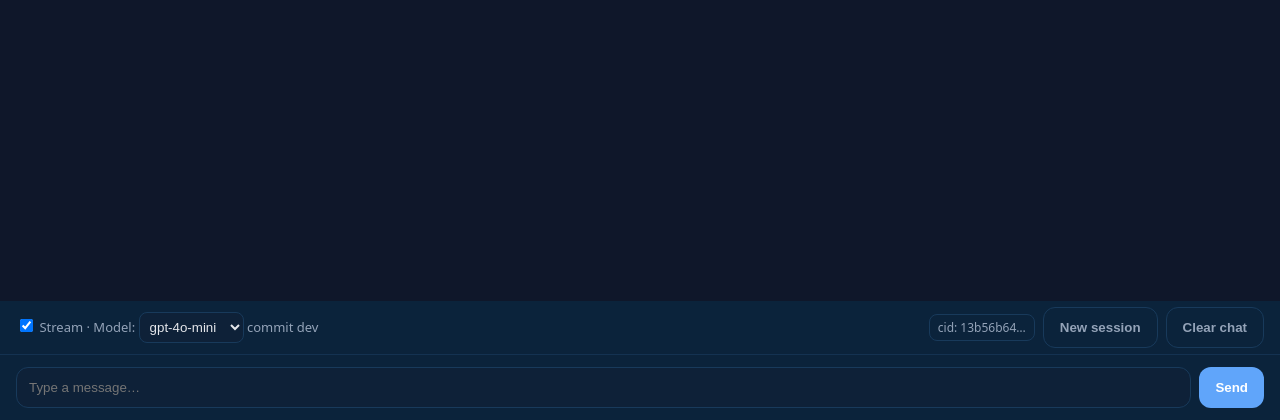
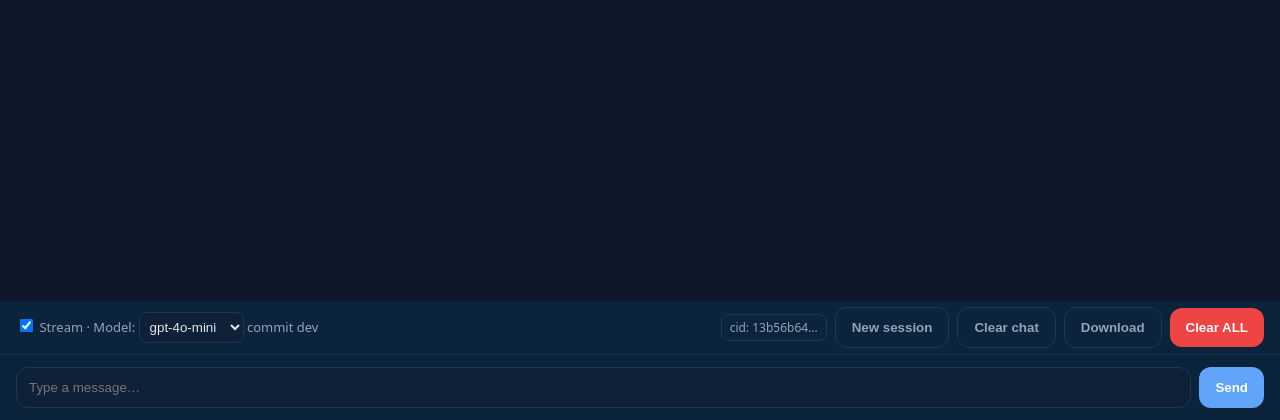
Before and after one commit to goatman88/friday_full_bundle, a Flask app: page / in a window 1280 px wide. Shown: the part 380-800 px from the top of the page. Run offline with Flask 3, Linux system fonts and the light colour scheme.

Commit message:
Update chat.html

```diff
--- a/templates/chat.html
+++ b/templates/chat.html
@@ -29,6 +29,7 @@
     [data-theme="light"] input[type=text]{background:#fff; border:1px solid #ccc}
     button{background:var(--accent); color:#fff; border:0; padding:12px 16px; border-radius:12px; font-weight:600; cursor:pointer}
     button.secondary{background:transparent; color:var(--muted); border:1px solid #183a5b}
+    button.warn{background:#ef4444}
     button:hover{opacity:.9}
     .themeToggle{cursor:pointer; margin-left:10px; font-size:13px; color:var(--muted)}
   </style>
@@ -61,6 +62,8 @@
       <span id="cidLabel" class="pill"></span>
       <button id="newCid" class="secondary">New session</button>
       <button id="clearChat" class="secondary" title="Clear UI and server history for this session">Clear chat</button>
+      <button id="downloadChat" class="secondary" title="Download this session as JSON">Download</button>
+      <button id="purgeAll" class="warn" title="Admin: purge ALL sessions">Clear ALL</button>
     </div>
   </div>
 
@@ -81,6 +84,8 @@
   const cidLabel = document.querySelector("#cidLabel");
   const newCidBtn = document.querySelector("#newCid");
   const clearBtn = document.querySelector("#clearChat");
+  const downloadBtn = document.querySelector("#downloadChat");
+  const purgeAllBtn = document.querySelector("#purgeAll");
   const streamChk = document.querySelector("#stream");
 
   // --- Theme persistence ---
@@ -115,9 +120,7 @@
     log.appendChild(b);
     log.scrollTop = log.scrollHeight;
   }
-  function clearUI(){
-    log.innerHTML = "";
-  }
+  function clearUI(){ log.innerHTML = ""; }
 
   // --- Models
   async function loadModels(){
@@ -204,8 +207,38 @@
       clearUI();
       append("assistant", "Cleared chat history for this session.");
     }catch(e){
-      clearUI(); // at least clear UI
+      clearUI();
       append("assistant", "Cleared UI. Server clear may have failed: " + e.message);
+    }
+  };
+
+  // --- Download current session
+  downloadBtn.onclick = async () => {
+    const cid = getCid();
+    const res = await fetch(`${base}/api/history/export_file?cid=${encodeURIComponent(cid)}`);
+    if(!res.ok){ append("assistant", "Download failed."); return; }
+    const blob = await res.blob();
+    const url = URL.createObjectURL(blob);
+    const a = document.createElement("a");
+    const stamp = new Date().toISOString().replace(/[:.]/g,"-");
+    a.href = url; a.download = `friday_${cid.slice(0,8)}_${stamp}.json`;
+    document.body.appendChild(a); a.click(); a.remove();
+    URL.revokeObjectURL(url);
+  };
+
+  // --- Admin: purge ALL sessions
+  purgeAllBtn.onclick = async () => {
+    const tok = prompt("Admin token (required to purge ALL sessions):");
+    if(!tok) return;
+    if(!confirm("This will clear ALL sessions on the server. Continue?")) return;
+    try{
+      const r = await fetch(`${base}/api/admin/purge_all`, { method:"DELETE", headers: { "X-Admin-Token": tok } });
+      const j = await r.json();
+      if(!r.ok){ append("assistant", "Admin purge failed: " + (j.error||r.status)); return; }
+      clearUI();
+      append("assistant", `Purged ${j.purged_count} sessions.`);
+    }catch(e){
+      append("assistant", "Admin purge error: " + e.message);
     }
   };
 
```
